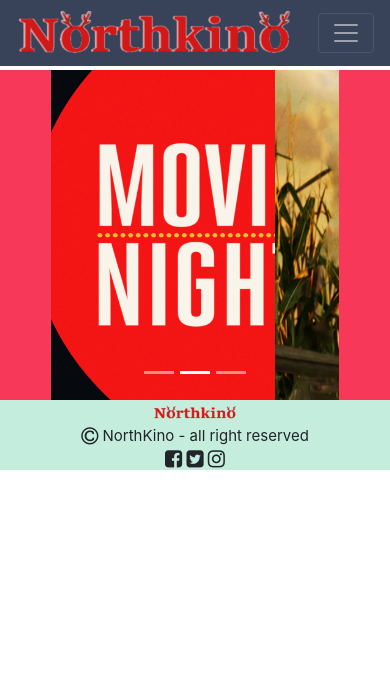
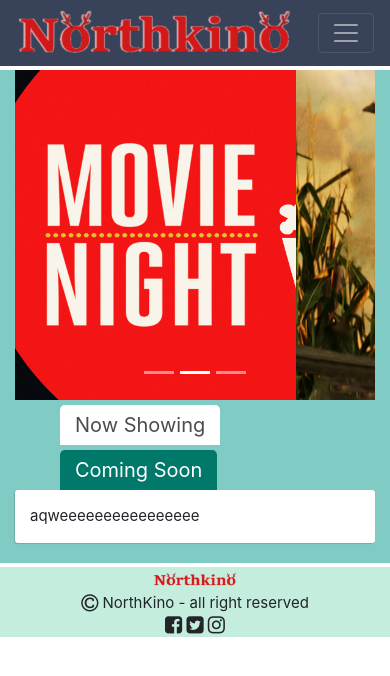
Before and after one commit to klezd/NorthKino, a plain HTML site: page index.html in a window 390 px wide. Drawn offline with nearby package versions, Linux system fonts and the light colour scheme.

Commit message:
tab for movies slideshow made

```diff
--- a/css/index.css
+++ b/css/index.css
@@ -1,14 +1,15 @@
 /*body*/
 main {
   margin-top: 70px;
-  background-color: #F73859;
+  background-color:#80CBC4;
+  padding-bottom: 20px;
 }
 /*main
 ----------
 imgae slideshow*/
 
 .carousel {
-  width: 80%;
+
   margin: auto;
 }
 .carousel-inner {
@@ -33,10 +34,65 @@ imgae slideshow*/
   height: 320px;
 }*/
 
+/*tab slideshow*/
+.tab.collection {
+  width: 100%;
+  display: inline-block;
+}
+  /*clear fix*/
+.tab-links::after {
+  display:block;
+  clear:both;
+  content:'';
+}
+.tab-links {
+  margin-bottom: 0;
+}
+
+.tab-links li {
+  float: left;
+  margin: 5px 5px 0 5px;
+
+}
+
+.tab-links a {
+  text-align: center;
+  display: inline-block;
+  border-radius: 5px 5px 0 0;
+  font-size: 20px!important;
+  transition:all linear 0.15s;
+  color: white;
+  background: #00796B;
+  padding: 5px 15px;
+}
+.tab-links a:hover {
+  background:#009688;
+}
+
+.tab-links li.active a, .tab-links li.active a:hover {
+  background:#fff;
+  color:#4c4c4c;
+}
+.tab-content {
+  padding:15px;
+  border-radius:3px;
+  box-shadow:-1px 1px 1px rgba(0,0,0,0.15);
+  background:#fff;
+}
+
+.tab {
+  display: none;
+}
+
+.tab .active {
+  display: block;
+}
+
 /*footer*/
 footer {
   font-size: 15px;
   text-align: center;
   background-color:#C4EDDE;
+  margin-top: 4px;
 
 }
--- a/index.html
+++ b/index.html
@@ -2,7 +2,7 @@
 <html>
   <head>
     <meta charset="utf-8">
-    <title>NorthKino</title>
+    <title>NorthKino - Home</title>
     <link rel="Shortcut Icon" href="logo/logo-icon.png" type="image/x-icon">
     <!--bootstrap-->
     <!--CSS -->
@@ -32,7 +32,7 @@
                 <a class="nav-link" href="index.html" title="Home">Home</a>
               </li>
               <li class="nav-item">
-                <a class="nav-link" href="#" title="Schedule">Schedule</a>
+                <a class="nav-link" href="schedule.html" title="Schedule">Schedule</a>
               </li>
               <!--<li class="nav-item dropdown">
                 <a class="nav-link dropdown-toggle" href="#" id="movies" data-toggle="dropdown" aria-haspopup="true" aria-expanded="false">
@@ -48,18 +48,18 @@
                   Movies
                 </a>
                 <div class="dropdown-menu" id="dropdown-content">
-                    <a class="dropdown-item" href="#" title="On Show">On Show</a>
-                    <a class="dropdown-item" href="#" title="Coming Soon">Coming Soon</a>
+                    <a class="dropdown-item" href="movies.html#on-showing" title="On Show">On Show</a>
+                    <a class="dropdown-item" href="movies.html#coming-soon" title="Coming Soon">Coming Soon</a>
                 </div>
               </li>
               <li class="nav-item">
-                <a class="nav-link" href="#" title="Tickets">Tickets</a>
+                <a class="nav-link" href="tickets.html" title="Tickets">Tickets</a>
               </li>
               <li class="nav-item">
                 <a class="nav-link" href="#" title="Events">Events</a>
               </li>
               <li class="nav-item">
-                <a class="nav-link" href="#" title="Contact Us">Contact Us</a>
+                <a class="nav-link" href="contactus.html" title="Contact Us">Contact Us</a>
               </li>
               <li class="nav-item" id="sign-inButton">
                 <a class="nav-link" data-toggle="tootltip" data-placement="bottom" title="Sign In">
@@ -185,7 +185,28 @@
             <span class="sr-only">Next</span>
           </a>
         </div>
+
+        <!---
+        movies tabs slideshow
+      -->
+        <div class="tab-collection" id="tabSlideshow">
+          <ul class="tab-links">
+            <li class="active"><a href="#now-showing">Now Showing</a></li>
+            <li><a href="#coming-soon">Coming Soon</a></li>
+          </ul>
+          <div class="tab-content">
+            <div class="tab active" id="now-showing">
+                aqweeeeeeeeeeeeeeee
+            </div>
+            <div class="tab" id="coming-soon">
+              gthsadsad
+            </div>
+          </div>
+
+        </div> <!--tab-collection-->
       </div> <!--container-->
+
+
 
     </main>
     <footer>
@@ -209,7 +230,7 @@
     <!-- tweenmax-->
     <script src="https://cdnjs.cloudflare.com/ajax/libs/gsap/1.19.0/TweenMax.min.js"></script>
     <script type="text/javascript">
-    //sign in
+      //sign in
       var signinButton = document.getElementById("sign-inButton");
       var signinModal = document.getElementById("sign-in");
 
@@ -246,6 +267,26 @@
               $(".inputLabel").fadeTo(1000,1).fadeIn(500).css("display", "block");
           });
       });
+
+      //show and hide tabSlideshow
+      $(document).ready(function(){
+        $(".tab-links a").on("click", function(e){
+          var currentTab = $(this).attr("href");
+          //show and hide tabs
+          $('.tab'+currentTab).show(600).siblings().hide(600);
+          //add active class
+          $(this).parent('li').addClass("active").siblings().removeClass("active");
+          //Prevent Default Anchor Link Behaviour
+          e.preventDefault();
+        });
+      });
+
+      $(document).ready(function(){
+          $(".dropdown-toggle").dropdown();
+      });
+      $(document).ready(function(){
+        $('[data-toggle="tooltip"]').tooltip();
+      });
     </script>
   </body>
 </html>
```
Also changed, not shown: scripts/myscripts.js (+40 -18 lines).
